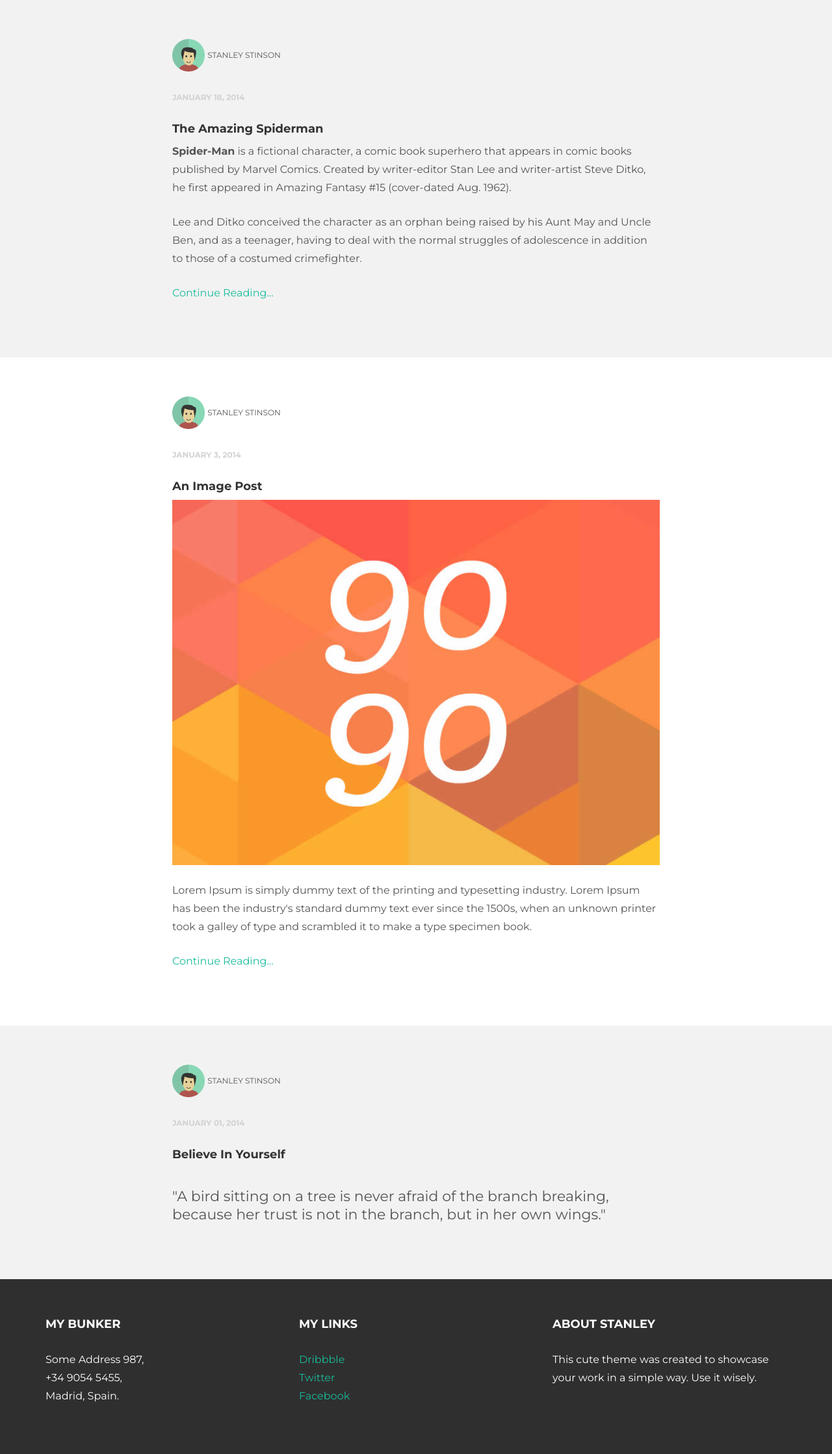
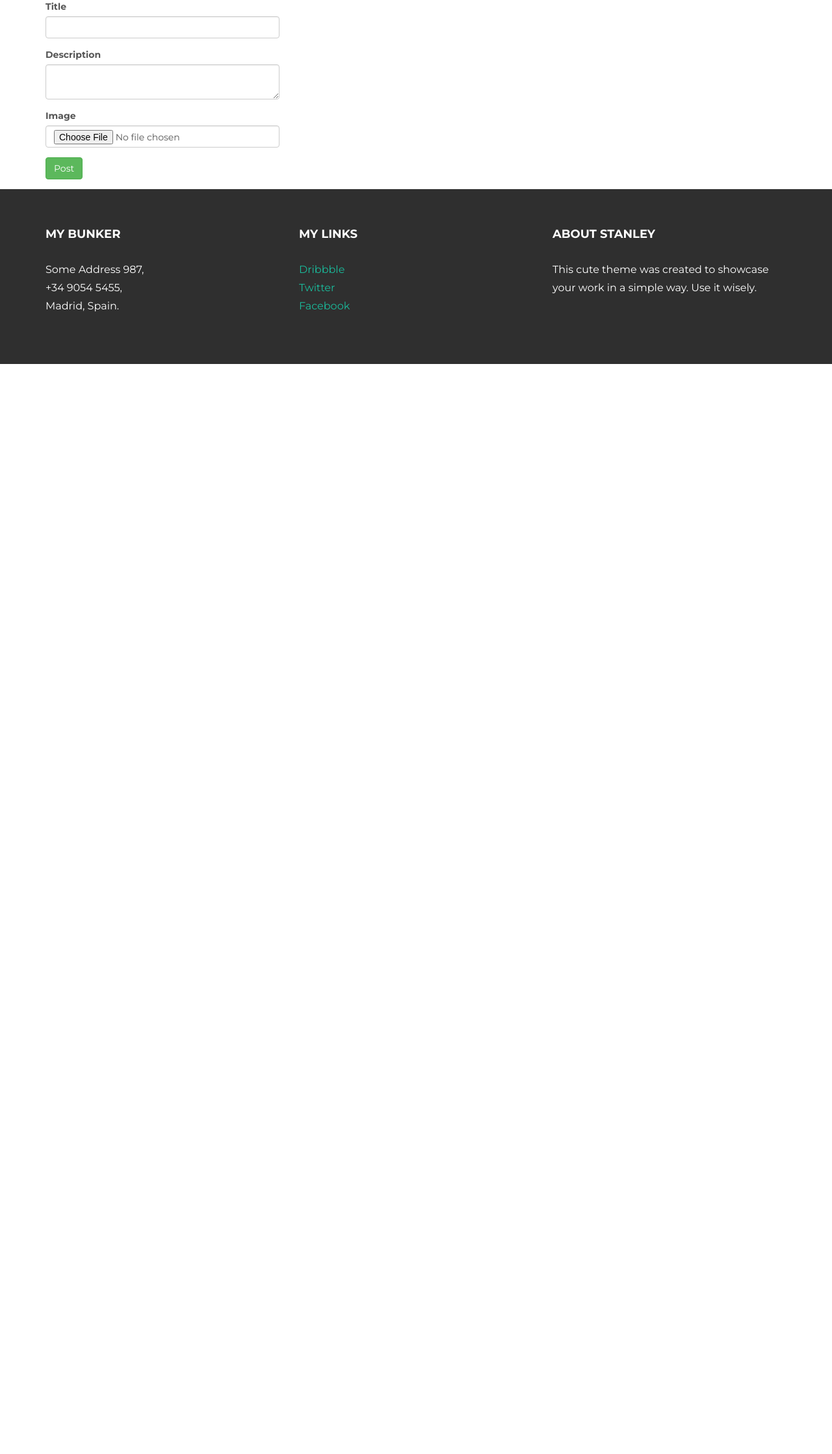
Before and after one commit to ppankajs007/pythonBlog, a Django app: template blog/templates/user_post.html in a window 1280 px wide. Shown: the part 91-2328 px from the top of the page at 65% size. After the commit the page ends 651 px from the top, so only its background shows below. Run offline with Django 3.2, Linux system fonts and the light colour scheme; the template is opened without the code that fills it, so the values that code supplies are empty; some libraries are stand-ins or nearby versions.

Commit message:
Insert post

```diff
--- a/blog/templates/user_post.html
+++ b/blog/templates/user_post.html
@@ -1,55 +1,33 @@
 {% extends 'base.html' %}
 {% block content %}
 
-<!-- +++++ Posts Lists +++++ -->
-	<!-- +++++ First Post +++++ -->
-	<div id="grey">
-	    <div class="container">
-			<div class="row">
-				<div class="col-lg-8 col-lg-offset-2">
-					<p><img src="assets/img/user.png" width="50px" height="50px"> <ba>Stanley Stinson</ba></p>
-					<p><bd>January 18, 2014</bd></p>
-					<h4>The Amazing Spiderman</h4>
-					<p><b>Spider-Man</b> is a fictional character, a comic book superhero that appears in comic books published by Marvel Comics. Created by writer-editor Stan Lee and writer-artist Steve Ditko, he first appeared in Amazing Fantasy #15 (cover-dated Aug. 1962). </p>
-					<p>Lee and Ditko conceived the character as an orphan being raised by his Aunt May and Uncle Ben, and as a teenager, having to deal with the normal struggles of adolescence in addition to those of a costumed crimefighter.</p>
-					<p><a href="blog01.html">Continue Reading...</a></p>
+<div class="container">
+	<div class="row">
+		<div class="col-md-4">
+			<form action="{% url 'post' %}" enctype="multipart/form-data" method="post">
+				{% csrf_token %}
+				{% for message in messages %}
+					{{ message }}
+				{% endfor %}
+				<div class="form-group">
+						<label>Title</label>
+						<input name="title" class="form-control">
 				</div>
-
-			</div><!-- /row -->
-	    </div> <!-- /container -->
-	</div><!-- /grey -->
-
-	<!-- +++++ Second Post +++++ -->
-	<div id="white">
-	    <div class="container">
-			<div class="row">
-				<div class="col-lg-8 col-lg-offset-2">
-					<p><img src="assets/img/user.png" width="50px" height="50px"> <ba>Stanley Stinson</ba></p>
-					<p><bd>January 3, 2014</bd></p>
-					<h4>An Image Post</h4>
-					<p><img class="img-responsive" src="assets/img/blog01.jpg" alt=""></p>
-					<p>Lorem Ipsum is simply dummy text of the printing and typesetting industry. Lorem Ipsum has been the industry's standard dummy text ever since the 1500s, when an unknown printer took a galley of type and scrambled it to make a type specimen book.</p>
-					<p><a href="blog01.html">Continue Reading...</a></p>
+				<div class="form-group">
+						<label>Description</label>
+						<textarea name="description" class="form-control"></textarea>
 				</div>
-
-			</div><!-- /row -->
-	    </div> <!-- /container -->
-	</div><!-- /white -->
-
-	<!-- +++++ Third Post +++++ -->
-	<div id="grey">
-	    <div class="container">
-			<div class="row">
-				<div class="col-lg-8 col-lg-offset-2">
-					<p><img src="assets/img/user.png" width="50px" height="50px"> <ba>Stanley Stinson</ba></p>
-					<p><bd>January 01, 2014</bd></p>
-					<h4>Believe In Yourself</h4>
-					<p class="bq">"A bird sitting on a tree is never afraid of the branch breaking, because her trust is not in the branch, but in her own wings."</p>
+				<div class="form-group">
+						<label>Image</label>
+						<input name="post_image" class="form-control" type="file">
 				</div>
-
-			</div><!-- /row -->
-	    </div> <!-- /container -->
-	</div><!-- /grey -->
-
+				<div class="form-group">
+					<button class="btn btn-success">Post</button>
+				</div>
+			</form>
+		</div>
+		</div>
+	</div>
+</div>
 
 {% endblock %}
```
Also changed, not shown: blog/admin.py (+5 -2 lines), blog/models.py (+8 -0 lines), blog/views.py (+15 -2 lines), blog/migrations/0002_post.py (added), db.sqlite3, static/posts/390678_498990420156490_312598520_n_-_Copy.jpg (added), static/posts/535113_10150814369943454_1182483429_n.jpg (added), static/posts/535113_10150814369943454_1182483429_n_IJUIO8j.jpg (added), static/posts/551268_1389459814618995_711023349_n.jpg (added), static/posts/551268_1389459814618995_711023349_n_9UoQNm6.jpg (added), static/posts/551268_1389459814618995_711023349_n_Iatyhd6.jpg (added), static/posts/551268_1389459814618995_711023349_n_bbSafL5.jpg (added).
